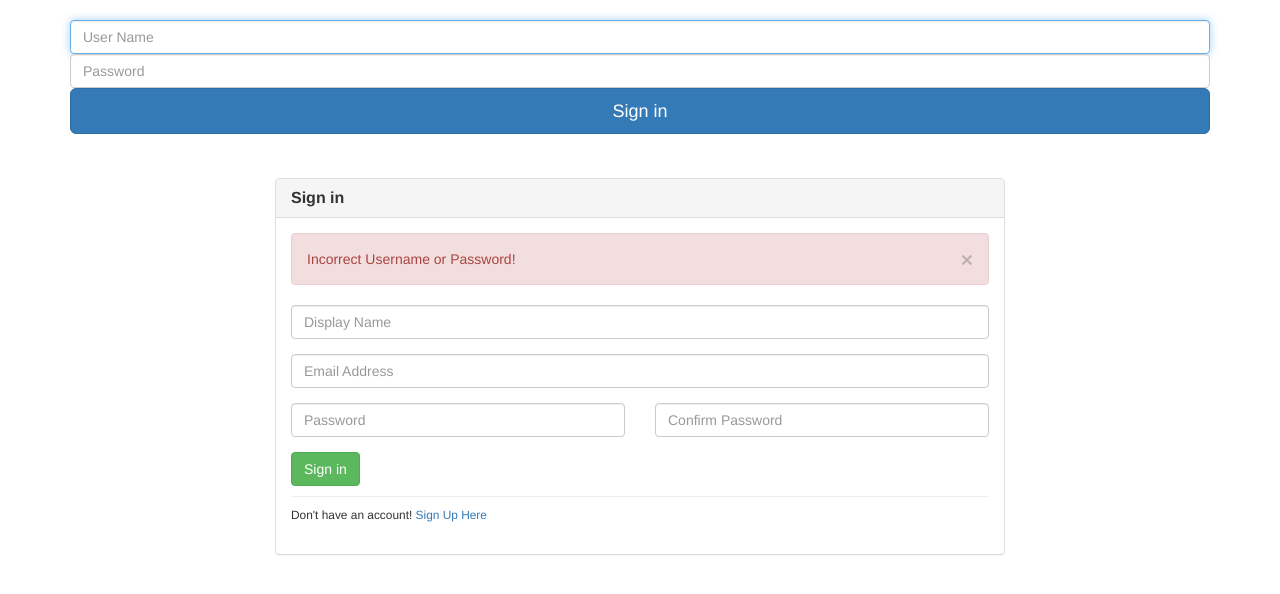
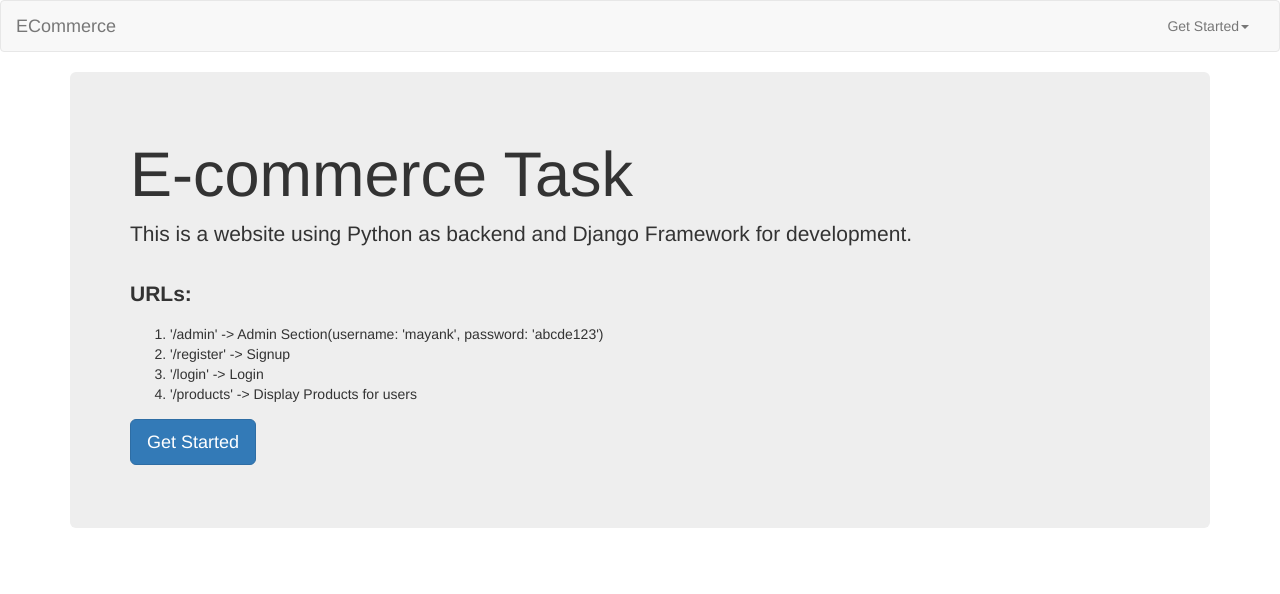
Before and after one commit to mayankpatodia/ecommerce, a Django app: page / in a window 1280 px wide. Shown: the top 594 px of the page. Run offline with Django 3.2, Linux system fonts and the light colour scheme; some libraries are stand-ins or nearby versions.

Commit message:
Update..
Added index.html and modularized the code..

```diff
--- a/products/templates/index.html
+++ b/products/templates/index.html
@@ -9,74 +9,54 @@
     <link href="{% static 'css/bootstrap.min.css' %}" rel="stylesheet" type="text/css" />
 </head>
 <body>
- <div class="container">
+<nav class="navbar navbar-default">
+  <div class="container-fluid">
+    <!-- Brand and toggle get grouped for better mobile display -->
+    <div class="navbar-header">
+      <button type="button" class="navbar-toggle collapsed" data-toggle="collapse" data-target="#bs-example-navbar-collapse-1" aria-expanded="false">
+        <span class="sr-only">Toggle navigation</span>
+        <span class="icon-bar"></span>
+        <span class="icon-bar"></span>
+        <span class="icon-bar"></span>
+      </button>
+      <a class="navbar-brand" href="/">ECommerce</a>
+    </div>
 
-      <form class="form-signin" action="" method="post" id="login-form">{% csrf_token %}
-        <h2 class="form-signin-heading">{{ message }}</h2>
-        <label for="id_username" class="sr-only">Email address</label>
-        <input type="text" name="username" id="id_username" class="form-control" placeholder="User Name" required autofocus>
-        <label for="id_password" class="sr-only">Password</label>
-        <input type="password" name="password" id="id_password" class="form-control" placeholder="Password" required>
-        <button class="btn btn-lg btn-primary btn-block" type="submit">Sign in</button>
-      </form>
-        <!--<h1>Hello world</h1>-->
-    </div> <!-- /container -->
-
-
- <div class="container" style="margin-top:30px">
-     <div class="col-md-8 col-md-offset-2">
-         <div class="panel panel-default">
-             <div class="panel-heading"><h2 class="panel-title"><strong>Sign in </strong></h2>
-             </div>
-
-             <div class="panel-body">
-                 <form role="form">
-                     <div class="alert alert-danger">
-                         <a class="close" data-dismiss="alert" href="#">×</a>Incorrect Username or Password!
-                     </div>
-                     <div class="form-group">
-                         <input type="text" name="display_name" id="display_name" class="form-control "
-                                placeholder="Display Name" tabindex="3">
-                     </div>
-                     <div class="form-group">
-                         <input type="email" name="email" id="email" class="form-control " placeholder="Email Address"
-                                tabindex="4">
-                     </div>
-                     <div class="row">
-                         <div class="col-xs-12 col-sm-6 col-md-6">
-                             <div class="form-group">
-                                 <input type="password" name="password" id="password" class="form-control "
-                                        placeholder="Password" tabindex="5">
-                             </div>
-                         </div>
-                         <div class="col-xs-12 col-sm-6 col-md-6">
-                             <div class="form-group">
-                                 <input type="password" name="password_confirmation" id="password_confirmation"
-                                        class="form-control " placeholder="Confirm Password" tabindex="6">
-                             </div>
-                         </div>
-                     </div>
-
-                     <button type="submit" class="btn btn-success">Sign in</button>
-
-                     <hr style="margin-top:10px;margin-bottom:10px;">
-
-                     <div class="form-group">
-
-                         <div style="font-size:85%">
-                             Don't have an account!
-                             <a href="#" onClick="$('#loginbox').hide(); $('#signupbox').show()">
-                                 Sign Up Here
-                             </a>
-                         </div>
-
-                     </div>
-                 </form>
-             </div>
-         </div>
-     </div>
- </div>
-
+    <!-- Collect the nav links, forms, and other content for toggling -->
+    <div class="collapse navbar-collapse" id="bs-example-navbar-collapse-1">
+      <ul class="nav navbar-nav navbar-right">
+          {% if res == 1 %}
+            <li><a href="/products/">View Products</a></li>
+            <li><a href="#">Hello {{user.fullname}}</a></li>
+            <li><a href="/logout/">Logout</a></li>
+          {% else %}
+            <li class="dropdown">
+              <a href="#" class="dropdown-toggle" data-toggle="dropdown" role="button" aria-haspopup="true" aria-expanded="false">Get Started<span class="caret"></span></a>
+              <ul class="dropdown-menu">
+                <li><a href="/login/">Login</a></li>
+                <li><a href="/register/">Sign up</a></li>
+              </ul>
+            </li>
+          {% endif %}
+      </ul>
+    </div><!-- /.navbar-collapse -->
+  </div><!-- /.container-fluid -->
+</nav>
+<div class="container">
+    <div class="jumbotron">
+      <h1>E-commerce Task</h1>
+      <p>This is a website using Python as backend and Django Framework for development.
+      <br/><br/><strong>URLs:</strong>
+        <ol>
+            <li>'/admin' -> Admin Section(username: 'mayank', password: 'abcde123')</li>
+            <li>'/register' -> Signup</li>
+            <li>'/login' -> Login</li>
+            <li>'/products' -> Display Products for users</li>
+        </ol>
+      </p>
+      <p><a class="btn btn-primary btn-lg" href="/login/" role="button">Get Started</a></p>
+    </div>
+</div>
 <script src="{% static 'js/jquery.min.js' %}"></script>
 <script src="{% static 'js/bootstrap.min.js' %}"></script>
 </body>
--- a/products/views.py
+++ b/products/views.py
@@ -9,18 +9,27 @@ from django.shortcuts import render
 
 # Create your views here.
 def home(request):
-    return render(request, 'index.html', {})
+    user_email = request.session.get('email')
+    if not user_email:
+        return render(request, 'index.html', {'res': 2})
+    user = Ec_User.objects.get(email=user_email)
+    return render(request, 'index.html', {'res': 1, 'user': user})
 
 
 def login(request, res=None):
     form = LoginForm()
     d = request.GET.get('res', None)
-    request.session['email'] = None
-    return render(request,'login.html',{'form':form, 'res': d})
+    email = request.session.get('email')
+    if not email:
+        return render(request,'login.html',{'form':form, 'res': d})
+    else:
+        user = Ec_User.objects.get(email=email)
+        Prods = Product.objects.all()
+        return redirect('/products/')
+
 
 
 def register(request):
-    request.session['email'] = None
     if request.method == "POST":
         form = SignUpForm(request.POST)
         if form.is_valid():
@@ -38,7 +47,16 @@ def register(request):
                 return render(request, 'register.html', {'form': form, 'res': 1})
         else:
             return render(request, 'register.html', {'form': form, 'res': 2})
-    return render(request, 'register.html', {'res': 0})
+    else:
+        email = request.session.get('email')
+        if not email:
+            return render(request, 'register.html', {'res': 0})
+        else:
+            user = Ec_User.objects.get(email=email)
+            Prods = Product.objects.all()
+            return redirect('/products/')
+
+
 
 
 def products(request):
@@ -72,4 +90,5 @@ def product_details(request):
     return render(request, 'product_details.html', {})
 
 def logout_user(request):
+    request.session['email'] = None
     return redirect('/login?res=0')
```
Also changed, not shown: products/static/css/style.css (added, +53 -0 lines), products/static/js/javascript.js (added, +14 -0 lines), products/templates/login.html (+2 -10 lines), products/templates/products.html (+7 -53 lines), products/templates/register.html (+1 -10 lines), db.sqlite3, 1 other file.
